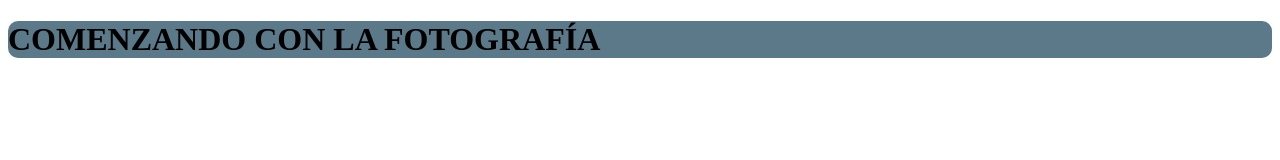
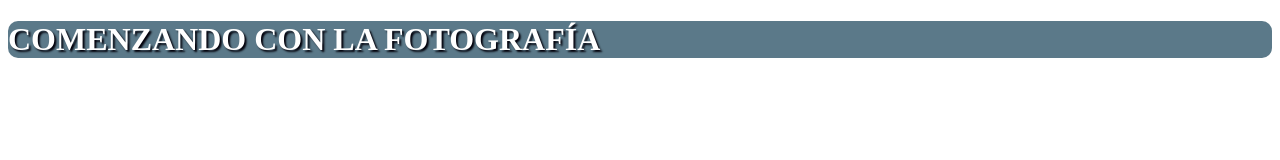
Before and after one commit to alexulloafuentes/css1_final, a plain HTML site: page index.html in a window 1280 px wide. Drawn offline with Linux system fonts and the light colour scheme.

Commit message:
Add files via upload

```diff
--- a/css/estilos1.css
+++ b/css/estilos1.css
@@ -1,6 +1,7 @@
 header
 {
     background-color: #5b7989;
+    color: white;
+    text-shadow: 2px 2px 2px #02010a;
     border-radius: 10px;
-
 }
```
